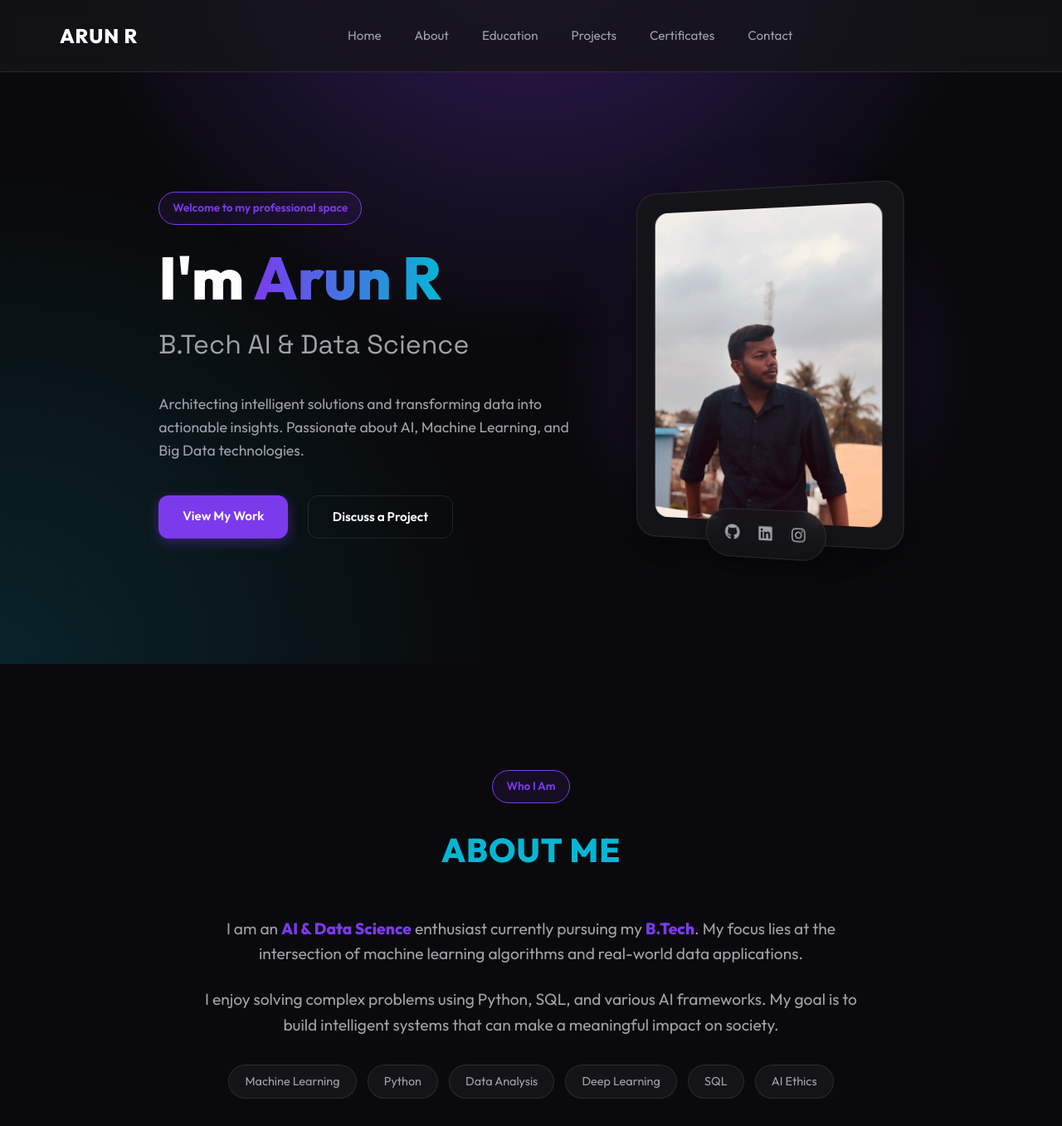
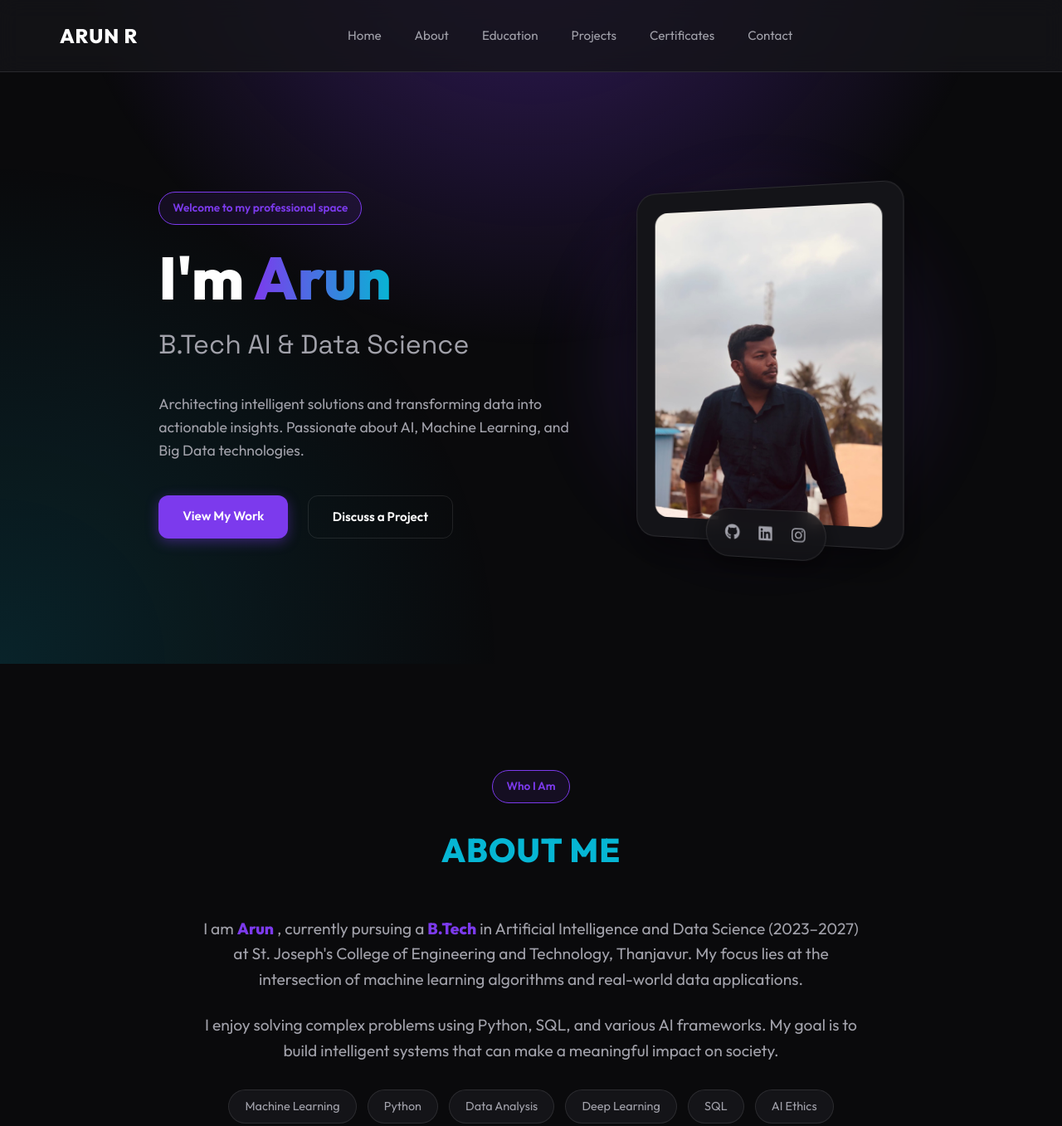
Before and after one commit to Arun17-create/Arunportfolio, a plain HTML site: page index.html in a window 1280 px wide. Shown: the top 1357 px of the page at 83% size. Drawn offline with nearby package versions, Linux system fonts and the light colour scheme.

Commit message:
Update index.html

```diff
--- a/index.html
+++ b/index.html
@@ -51,7 +51,7 @@
             <div class="container hero-container">
                 <div class="hero-content">
                     <span class="badge">Welcome to my professional space</span>
-                    <h1>I'm <span>Arun R</span></h1>
+                    <h1>I'm <span>Arun </span></h1>
                     <h2>B.Tech AI & Data Science</h2>
                     <p>Architecting intelligent solutions and transforming data into actionable insights. Passionate
                         about AI, Machine Learning, and Big Data technologies.</p>
@@ -87,8 +87,9 @@
                 </div>
                 <div class="about-grid">
                     <div class="about-text">
-                        <p>I am an <strong>AI & Data Science</strong> enthusiast currently pursuing my
-                            <strong>B.Tech</strong>. My focus lies at the intersection of machine learning algorithms
+<p>I am <strong>Arun</strong> , currently pursuing a <strong>B.Tech</strong> in Artificial Intelligence and Data Science (2023–2027) at
+                            <a href="https://www.google.com/search?q=st.joseph%27s+college+of+engineering+and+technology+thanjavur" style="text-decoration: none; color: inherit;">
+St. Joseph's College of Engineering and Technology, Thanjavur.</a>  My focus lies at the intersection of machine learning algorithms
                             and real-world data applications.
                         </p>
                         <p>I enjoy solving complex problems using Python, SQL, and various AI frameworks. My goal is to
```
